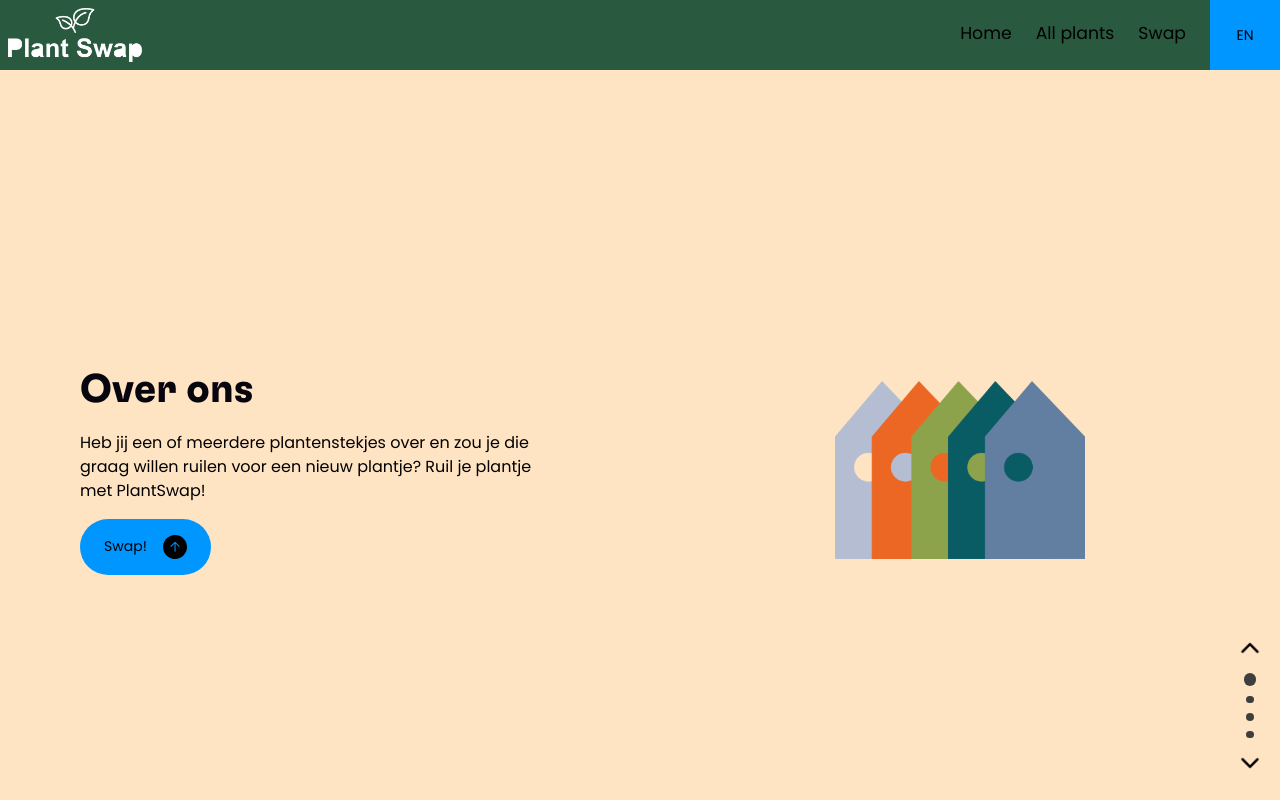
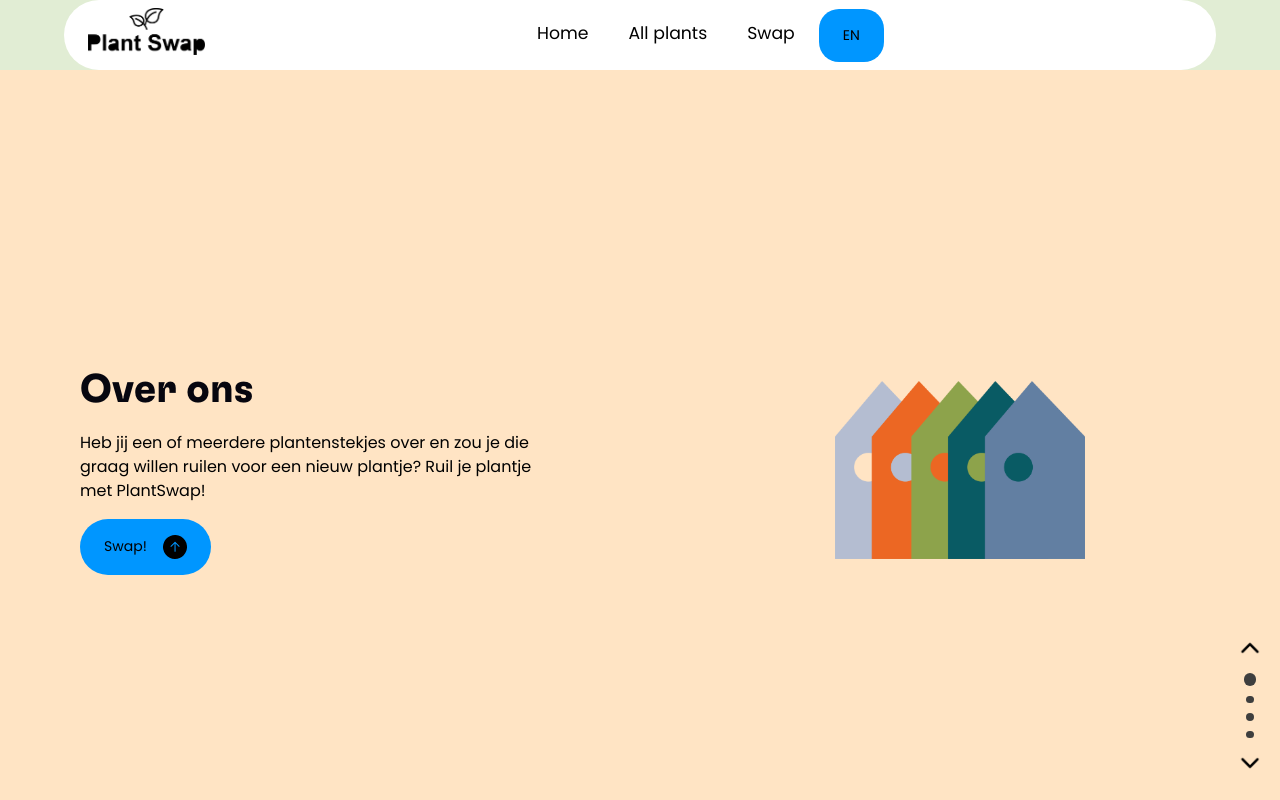
Before and after one commit to stefanradouane/plantswap, a Next.js app in the folder plantswap/: page /en/about in a window 1280 px wide. Built offline with nearby package versions, Linux system fonts and the light colour scheme.

Commit message:
:sparkles: navbar

```diff
--- a/plantswap/components/Button/button.module.scss
+++ b/plantswap/components/Button/button.module.scss
@@ -32,9 +32,9 @@
   }
 
   &--square {
-    height: var(--header-height);
-    width: var(--header-height);
-    border-radius: 0;
+    // height: var(--header-height);
+    // width: var(--header-height);
+    border-radius: 20px;
     box-shadow: none;
 
     svg {
--- a/plantswap/components/Header/Header.js
+++ b/plantswap/components/Header/Header.js
@@ -16,7 +16,9 @@ const Header = ({ locale, dictionary }) => {
           priority
         />
       </Link>
-      <Nav locale={locale} dictionary={dictionary} />
+      <div className={styles.header__links}>
+        <Nav locale={locale} dictionary={dictionary} />
+      </div>
     </header>
   );
 };
--- a/plantswap/components/Header/header.module.scss
+++ b/plantswap/components/Header/header.module.scss
@@ -1,19 +1,28 @@
 .header {
   position: sticky;
   display: flex;
-  justify-content: space-between;
+  justify-content: center;
   align-items: center;
   height: var(--header-height);
-  width: 100%;
+  width: 90%;
+  left: 5%;
   z-index: 10;
-  background-color: var(--color-green);
+  // background-color: var(--color-white);
+  background-color: white;
   scroll-snap-align: start;
-
+  border-radius: 100px;
+  margin-top: 2em;
+  &__links {
+    display: flex;
+    width: 100%;
+    justify-content: center;
+  }
   &__logo {
     width: auto;
-    height: 100%;
+    height: 90%;
     display: block;
-    padding: 0.5rem;
+    padding: 0.5rem 0 0.5rem 1.5rem;
+    filter: invert(1);
 
     &_link {
       height: 100%;
--- a/plantswap/components/Nav/nav.module.scss
+++ b/plantswap/components/Nav/nav.module.scss
@@ -2,11 +2,12 @@ $transition-speed: 200ms;
 
 .nav {
   display: flex;
-  justify-content: space-between;
+  justify-content: center;
   align-items: center;
+
   font-size: 0.9em;
   height: 100%;
-  color: black;
+  color: var(--color-black);
 
   &__list {
     position: fixed;
@@ -16,8 +17,9 @@ $transition-speed: 200ms;
     height: 100%;
     display: flex;
     flex-direction: column;
+    justify-content: space-around;
     align-items: center;
-    gap: 1.5rem;
+    gap: 2.5rem;
     transition: all $transition-speed;
 
     @media screen and (max-width: 48em) {
```
Also changed, not shown: plantswap/public/images/plant.png (added).
